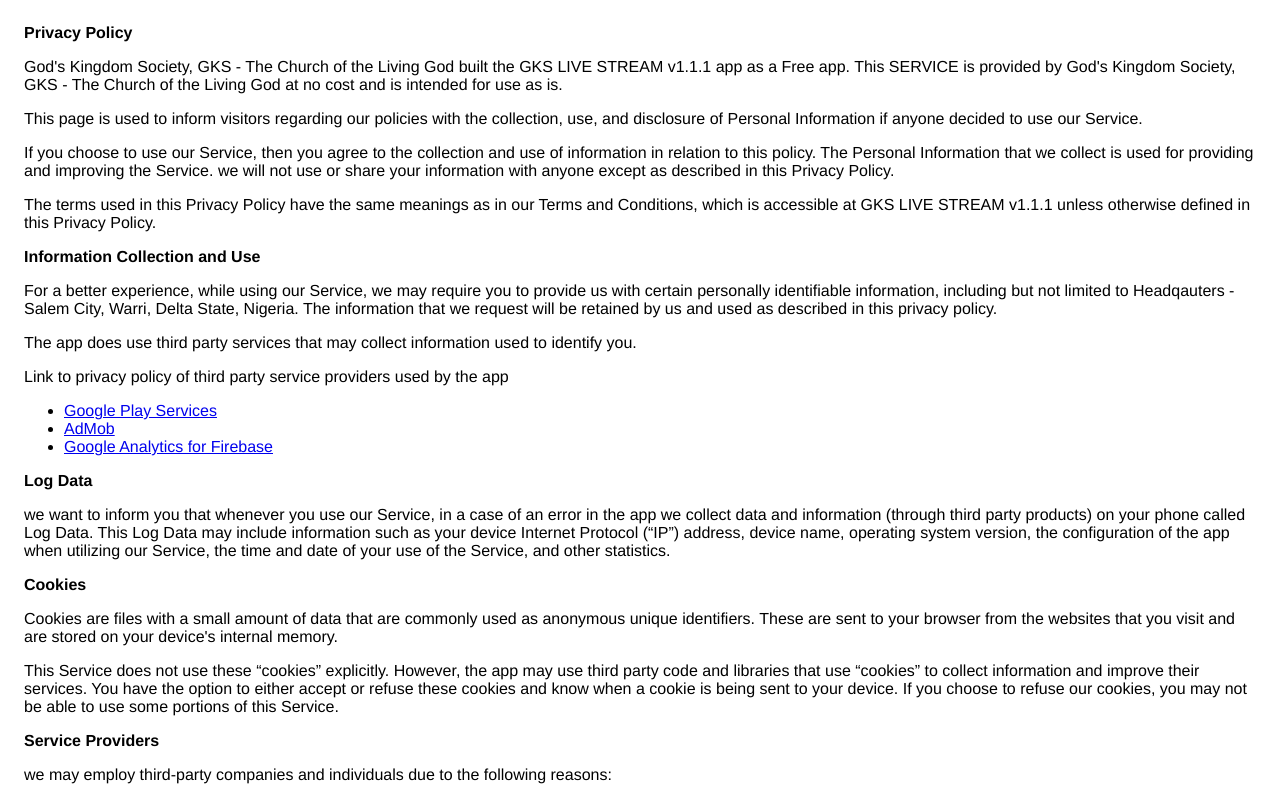
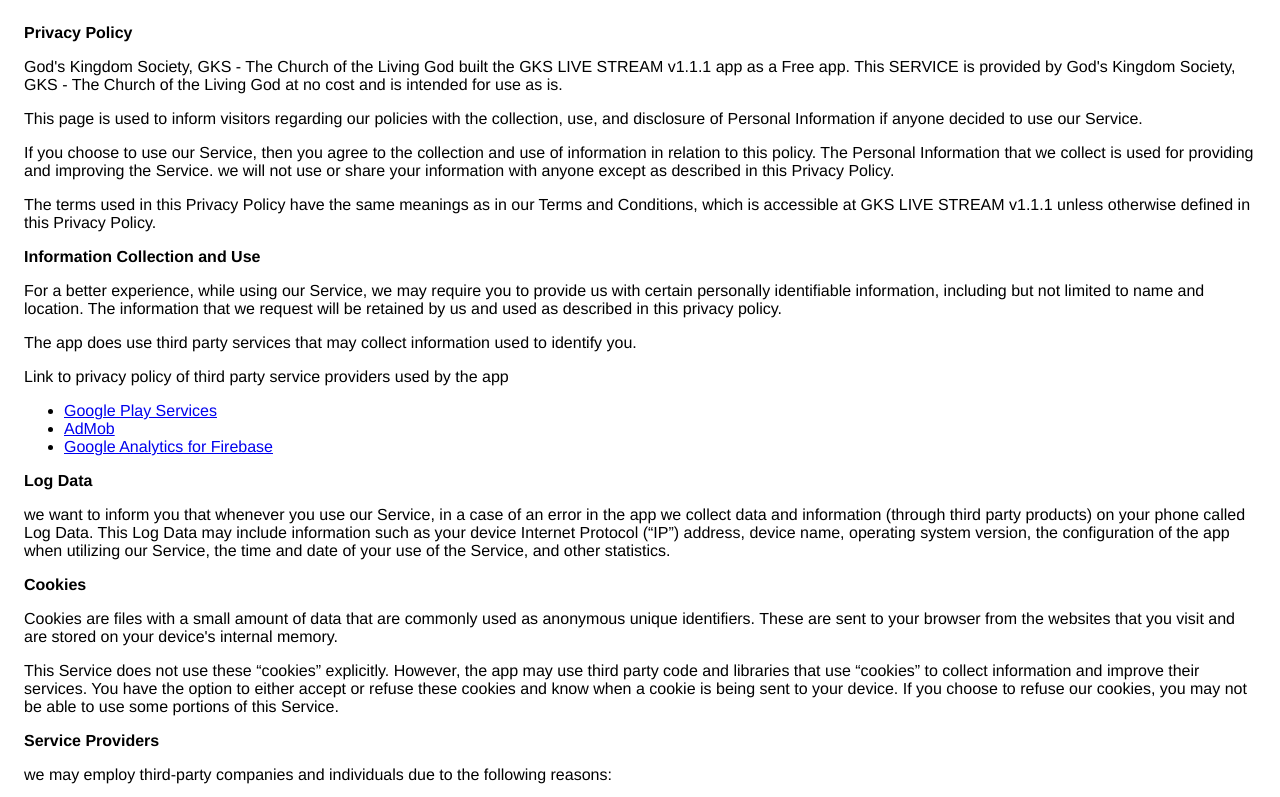
Before and after one commit to clickokiemute/gksprivacypolicy, a plain HTML site: page index.htm in a window 1280 px wide. Shown: the top 797 px of the page. Drawn offline with Linux system fonts and the light colour scheme.

Commit message:
Update index.htm

```diff
--- a/index.htm
+++ b/index.htm
@@ -29,7 +29,7 @@
                 </p> <p><strong>Information Collection and Use</strong></p> <p>
                   For a better experience, while using our Service, we
                   may require you to provide us with certain personally
-                  identifiable information, including but not limited to Headqauters - Salem City, Warri, Delta State, Nigeria. The information that
+                  identifiable information, including but not limited to name and location. The information that
                   we request will be retained by us and used as described in this privacy policy.
                 </p> <div><p>
                     The app does use third party services that may collect
```
